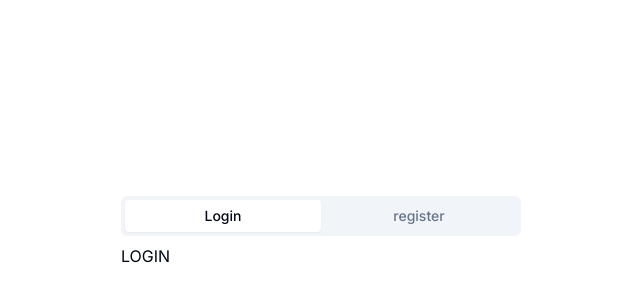
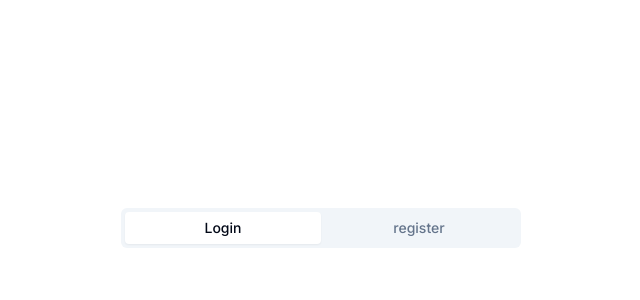
Before and after one commit to Annie-Huang/traversypress-ui, a Next.js app: page /auth in a window 1280 px wide. Shown: the part 168-468 px from the top of the page, without its empty margins (319-959 px from the left). Built offline with nearby package versions, Linux system fonts and the light colour scheme.

Commit message:
Create boilerplate for <LoginForm> and <ReigsterForm> and added them into <AuthTabs>

```diff
--- a/components/auth/AuthTabs.tsx
+++ b/components/auth/AuthTabs.tsx
@@ -1,5 +1,7 @@
 import React from 'react';
 import { Tabs, TabsContent, TabsList, TabsTrigger } from '@/components/ui/tabs';
+import LoginForm from './LoginForm';
+import RegisterForm from './RegisterForm';
 
 const AuthTabs = () => {
   return (
@@ -8,8 +10,12 @@ const AuthTabs = () => {
         <TabsTrigger value='login'>Login</TabsTrigger>
         <TabsTrigger value='register'>register</TabsTrigger>
       </TabsList>
-      <TabsContent value='login'>LOGIN</TabsContent>
-      <TabsContent value='register'>REGISTER</TabsContent>
+      <TabsContent value='login'>
+        <LoginForm />
+      </TabsContent>
+      <TabsContent value='register'>
+        <RegisterForm />
+      </TabsContent>
     </Tabs>
   );
 };
--- /dev/null
+++ b/components/auth/LoginForm.tsx
@@ -0,0 +1,7 @@
+import React from 'react';
+
+const LoginForm = () => {
+  return <div></div>;
+};
+
+export default LoginForm;
--- /dev/null
+++ b/components/auth/RegisterForm.tsx
@@ -0,0 +1,7 @@
+import React from 'react';
+
+const RegisterForm = () => {
+  return <div></div>;
+};
+
+export default RegisterForm;
```
